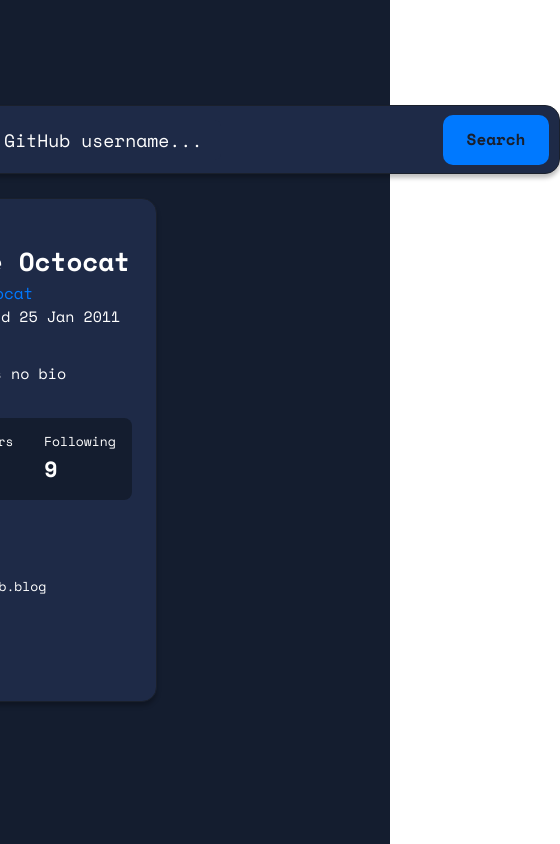
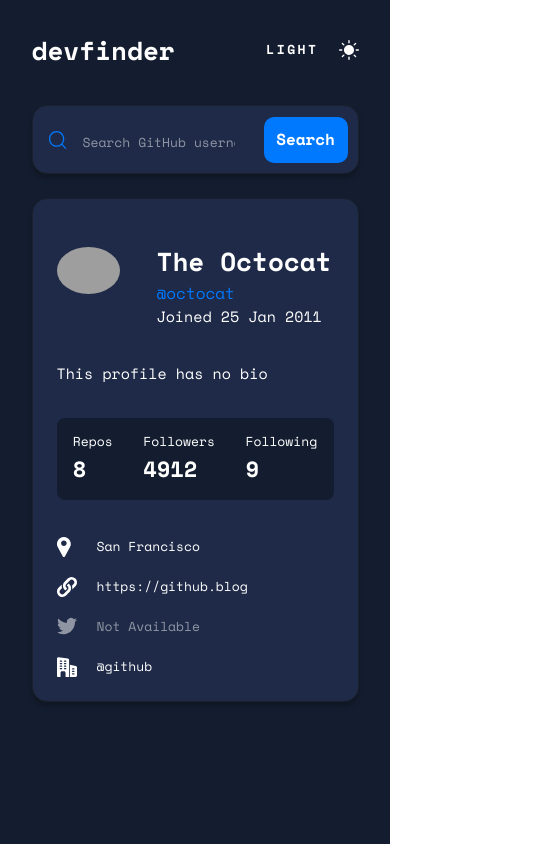
Before and after one commit to bocarw121/github-user-search, a Next.js app: page / in a window 390 px wide. Shown: the whole page, 560 px wide, since content can reach past the window. Built offline with nearby package versions, Linux system fonts and the light colour scheme; grey boxes are pictures that could not be loaded; some icons are missing.

Commit message:
Add breakpoints

```diff
--- a/components/Header/DarkModeToggle.tsx
+++ b/components/Header/DarkModeToggle.tsx
@@ -1,7 +1,7 @@
 import { Box, Flex, Text, useColorMode, Image } from '@chakra-ui/react';
 import { useState } from 'react';
 import { useTheme } from '../../hooks/useTheme';
-import { MoonIcon, SunIcon } from './icons';
+import { MoonIcon, SunIcon } from '../Icons';
 
 export const DarkModeToggle: React.FC = () => {
   const [isHovered, setIsHovered] = useState(false);
@@ -21,18 +21,19 @@
         fontSize={13}
         fontFamily={spaceMonoFont}
         fontWeight="bold"
+        letterSpacing="2.5px"
       >
-        {colorMode === 'light' ? 'Light' : 'Dark'}
+        {colorMode === 'light' ? 'LIGHT' : 'DARK'}
       </Text>
       <Box onClick={toggleColorMode}>
         {colorMode === 'light' ? (
-          <MoonIcon
+          <SunIcon
             color={isHovered ? header.toggleActive : header.toggle}
             handleMouseEnter={handleMouseEnter}
             handleMouseLeave={handleMouseLeave}
           />
         ) : (
-          <SunIcon
+          <MoonIcon
             color={isHovered ? header.toggleActive : header.toggle}
             handleMouseEnter={handleMouseEnter}
             handleMouseLeave={handleMouseLeave}
--- a/components/Header/index.tsx
+++ b/components/Header/index.tsx
@@ -1,15 +1,17 @@
 import { Flex, Text } from '@chakra-ui/react';
 import React from 'react';
 import { useTheme } from '../../hooks/useTheme';
+import { breakPoints } from '../../themes/breakPoints';
 import DarkModeToggle from './DarkModeToggle';
 
 export const Header: React.FC = () => {
   const { header, spaceMonoFont } = useTheme();
+  const { containerWidth } = breakPoints;
   return (
     <Flex
       color="white"
       height="38px"
-      width="730px"
+      width={containerWidth}
       alignItems="center"
       justifyContent="space-between"
     >
--- a/components/SearchBar/index.tsx
+++ b/components/SearchBar/index.tsx
@@ -5,11 +5,13 @@
 import { useUserContext } from '../../context';
 import { useTheme } from '../../hooks/useTheme';
 import { InputData } from '../../types';
+import { breakPoints } from '../../themes/breakPoints';
 
 export const SearchBar = () => {
   const { searchBar, spaceMonoFont, button } = useTheme();
   const { register, handleSubmit } = useForm<InputData>();
   const { onSubmit, userInvalid } = useUserContext();
+  const { containerWidth } = breakPoints;
 
   return (
     <form onSubmit={handleSubmit(onSubmit)}>
@@ -18,6 +20,7 @@
         alignItems="center"
         border="1px"
         borderRadius={15}
+        width={containerWidth}
         height="69px"
         bgColor={searchBar.bg}
         fontFamily={spaceMonoFont}
@@ -26,43 +29,76 @@
         <Image
           src="/icon-search.svg"
           alt="Search Icon"
-          width="24px"
-          height="24px"
-          marginLeft="32px"
-          marginRight="24px"
+          width="18px"
+          height="18px"
+          marginLeft={{
+            base: '16px',
+            md: '32px',
+            lg: '32px',
+          }}
+          marginRight={{
+            base: '0px',
+            md: '24px',
+            lg: '24px',
+          }}
         />
         <Input
-          width="310px"
+          width={{
+            base: '184px',
+            md: '310px',
+            lg: '310px',
+          }}
           border="none"
           fontSize={18}
           color={searchBar.inputText}
           _placeholder={{
             color: searchBar.inputText,
+            fontSize: {
+              base: '13px',
+              md: '18px',
+              lg: '18px',
+            },
+            opacity: 0.5,
           }}
           focusBorderColor="transparent"
           {...register('userName')}
           placeholder="Search GitHub username..."
         />
-        <Box marginLeft="auto">
+
         {userInvalid && (
           <Text
             fontWeight="bold"
             fontSize={15}
             as="span"
             color={searchBar.message}
-              marginRight="24px"
+            marginLeft="110px"
+            display={{
+              base: 'none',
+              md: 'none',
+              lg: 'block',
+            }}
           >
             No Results
           </Text>
         )}
+        <Box marginLeft="auto">
           <Button
             bg={button.bg}
             fontSize={16}
             fontWeight="bold"
+            color={button.text}
             _hover={{ backgroundColor: button.activeBg }}
             _pressed={{ backgroundColor: button.activeBg }}
-            height="50px"
-            width="106px"
+            height={{
+              base: '46px',
+              md: '50px',
+              lg: '50px',
+            }}
+            width={{
+              base: '84px',
+              md: '106px',
+              lg: '106px',
+            }}
             marginRight="10px"
             borderRadius={10}
             type="submit"
```
Lines whose indentation alone changed are shown as unchanged.
